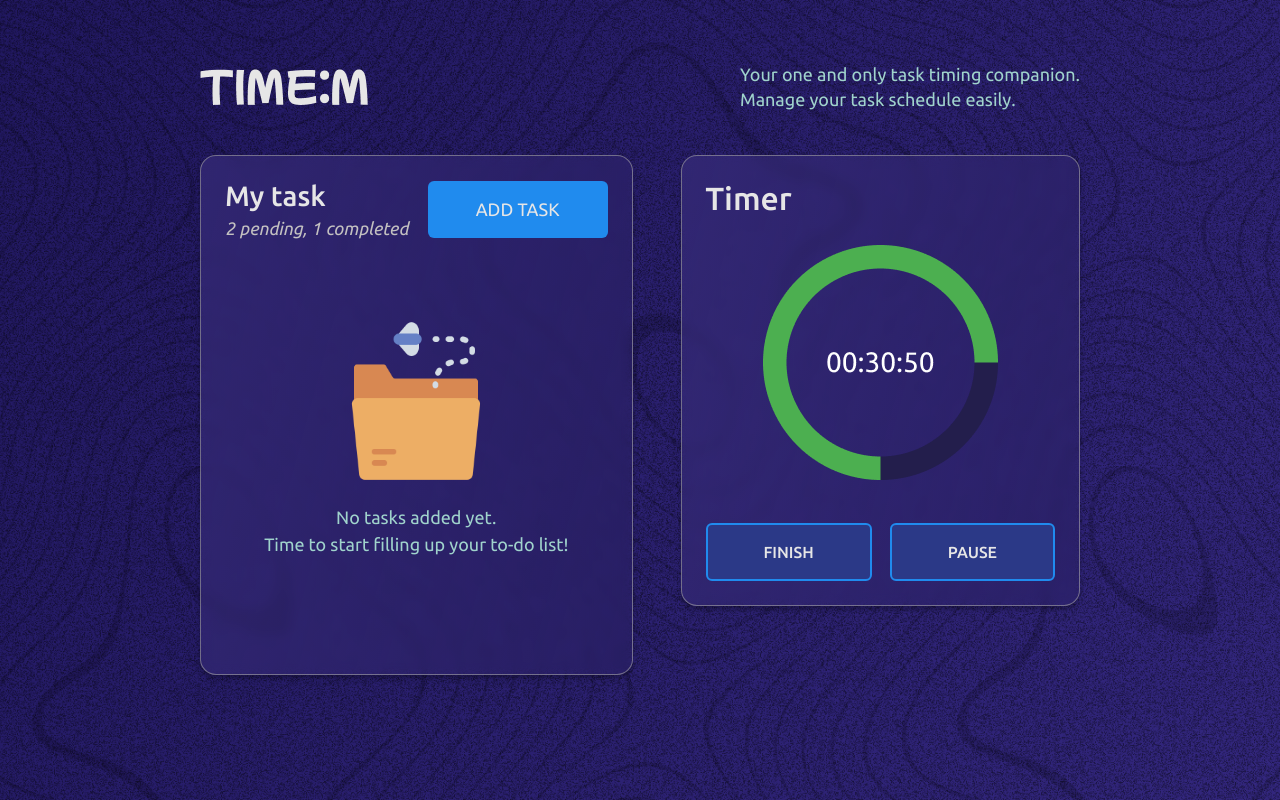
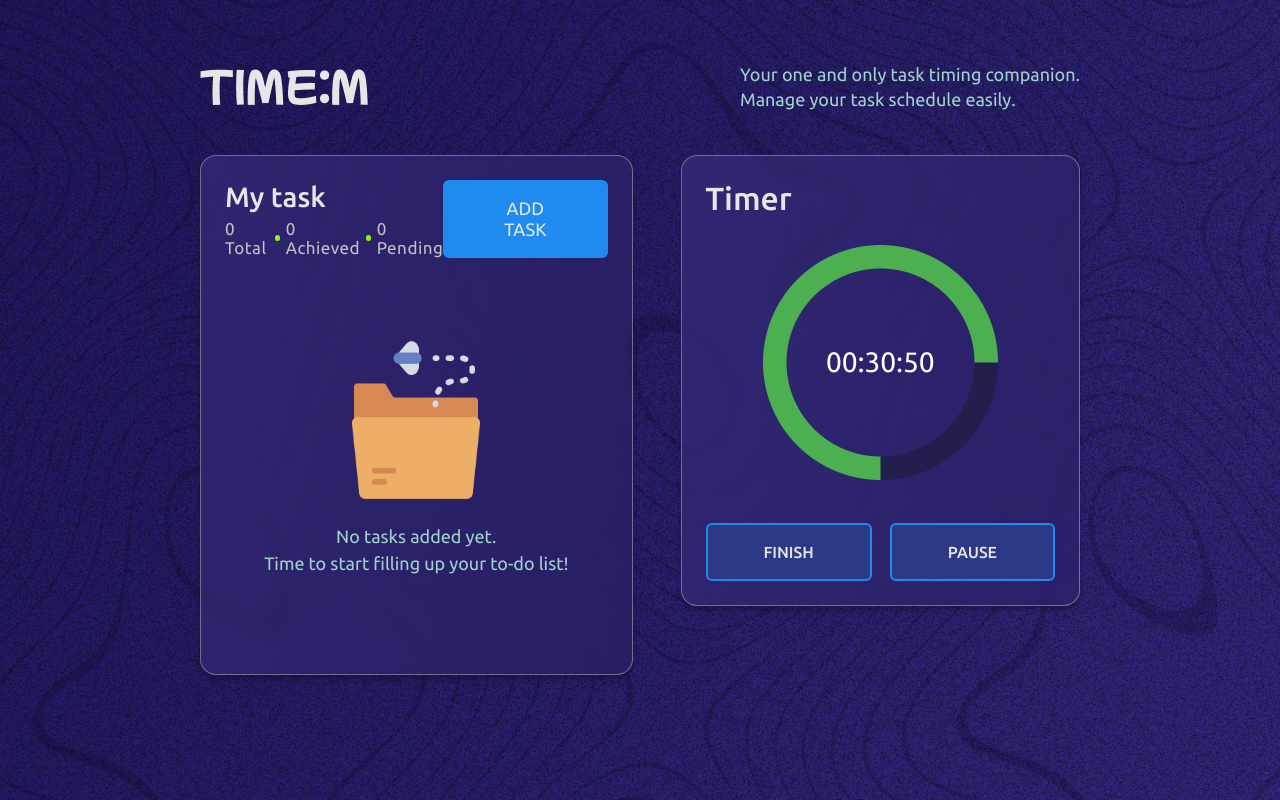
Before and after one commit to ranjit-shrestha1999/timem, a React (Vite) app: page / in a window 1280 px wide. Built offline with nearby package versions, Linux system fonts and the light colour scheme.

Commit message:
counter added

```diff
--- a/package.json
+++ b/package.json
@@ -13,6 +13,8 @@
     "@emotion/react": "^11.11.3",
     "@emotion/styled": "^11.11.0",
     "@mui/material": "^5.15.10",
+    "@mui/x-date-pickers": "^6.19.5",
+    "dayjs": "^1.11.10",
     "react": "^18.2.0",
     "react-dom": "^18.2.0",
     "react-icons": "^5.0.1"
--- a/src/App.css
+++ b/src/App.css
@@ -1,7 +1,6 @@
 .main {
   display: flex;
   flex-direction: column;
-
   padding: 64px 200px 64px 200px;
   gap: 2.8rem;
 }
--- a/src/App.tsx
+++ b/src/App.tsx
@@ -5,16 +5,17 @@ import Todo from "./assets/components/Todo";
 import Timer from "./assets/components/Timer";
 import Snackbar from "@mui/material/Snackbar";
 import Alert from "@mui/material/Alert";
+// import Stopwatch from "./assets/components/Stopwatch";
 
 const App = () => {
   const [taskName, setTaskName] = useState("");
   const [taskDescription, setTaskDescription] = useState("");
-  // 1 for pending, 2 for completed , 3 for skipped, 4 for running.
+  // 1 for running, 2 for pending , 3 for skipped, 4 for completed.
 
   const newTask = {
     name: taskName,
     description: taskDescription,
-    status: 1,
+    status: 2,
   };
   const [openSnackbar, setOpenSnackbar] = useState(false);
 
@@ -35,6 +36,8 @@ const App = () => {
           setOpenSnackbar={setOpenSnackbar}
         />
         <Timer />
+
+        {/* <Stopwatch /> */}
       </div>
       <Snackbar
         open={openSnackbar}
--- /dev/null
+++ b/src/assets/components/Counter.tsx
@@ -0,0 +1,26 @@
+import "../styles/Todo.css";
+interface SomeComponentProps2 {
+  name: string;
+  description: string;
+  status: number;
+}
+interface SomeProps {
+  tasks: SomeComponentProps2[];
+}
+const Counter: React.FC<SomeProps> = ({ tasks }) => {
+  return (
+    <div className="counter">
+      <li className="count">{tasks.length} Total</li>
+      <div className="smallcircle"></div>
+      <li className="count">
+        {tasks.filter((task) => task.status === 4).length} Achieved
+      </li>
+      <div className="smallcircle"></div>
+      <li className="count">
+        {tasks.filter((task) => task.status === 2).length} Pending
+      </li>
+    </div>
+  );
+};
+
+export default Counter;
--- /dev/null
+++ b/src/assets/components/Stopwatch.tsx
@@ -0,0 +1,59 @@
+import React, { useState, useEffect } from "react";
+
+function Stopwatch() {
+  const [time, setTime] = useState(0);
+  const [isActive, setIsActive] = useState(false);
+  const [isAlarmSet, setIsAlarmSet] = useState(false);
+  const [alarmTime, setAlarmTime] = useState(0);
+
+  useEffect(() => {
+    let interval = null;
+    if (isActive) {
+      interval = setInterval(() => {
+        setTime((prevTime) => prevTime + 1);
+      }, 1000);
+    } else {
+      clearInterval(interval);
+    }
+    return () => clearInterval(interval);
+  }, [isActive]);
+
+  useEffect(() => {
+    if (time === alarmTime && isAlarmSet) {
+      alert("Alarm!");
+      setIsAlarmSet(false);
+    }
+  }, [time, alarmTime, isAlarmSet]);
+
+  const handleStartStop = () => {
+    setIsActive((prev) => !prev);
+  };
+
+  const handleReset = () => {
+    setTime(0);
+    setIsActive(false);
+    setIsAlarmSet(false);
+  };
+
+  const handleSetAlarm = () => {
+    const alarmValue = parseInt(prompt("Set alarm at (in seconds):"), 10);
+    if (!isNaN(alarmValue)) {
+      setAlarmTime(alarmValue);
+      setIsAlarmSet(true);
+    } else {
+      alert("Invalid input! Please enter a number.");
+    }
+  };
+
+  return (
+    <div>
+      <h1>Stopwatch: {time}s</h1>
+      <button onClick={handleStartStop}>{isActive ? "Stop" : "Start"}</button>
+      <button onClick={handleReset}>Reset</button>
+      <button onClick={handleSetAlarm}>Set Alarm</button>
+      {isAlarmSet && <p>Alarm set at {alarmTime}s</p>}
+    </div>
+  );
+}
+
+export default Stopwatch;
--- a/src/assets/components/Todo.tsx
+++ b/src/assets/components/Todo.tsx
@@ -1,12 +1,13 @@
 import "../styles/Todo.css";
-import { useState } from "react";
+import { useEffect, useState } from "react";
 import Modal from "./Todomodal";
 import Empty from "./Empty";
 import { MdDelete } from "react-icons/md";
 import { FaCircleCheck } from "react-icons/fa6";
+import Counter from "./Counter";
 
 interface SomeComponentProps {
-  newTask: { name: string; description: string };
+  newTask: { name: string; description: string; status: number };
 
   taskName: string;
 
@@ -18,6 +19,7 @@ interface SomeComponentProps {
 interface SomeComponentProps2 {
   name: string;
   description: string;
+  status: number;
 }
 
 const Todo: React.FC<SomeComponentProps> = ({
@@ -29,17 +31,20 @@ const Todo: React.FC<SomeComponentProps> = ({
   setTaskDescription,
 }) => {
   const [tasks, setTasks] = useState<SomeComponentProps2[]>([]);
-
+  const sortedTodos = tasks.slice().sort((a, b) => a.status - b.status);
+  useEffect(() => {
+    console.log(sortedTodos);
+  }, [sortedTodos]);
   const completeList = (index: number) => {
-    const updatedTasks = tasks.map((task: any, i: number) =>
-      i === index ? { ...task, status: 2 } : task
+    const updatedTasks = sortedTodos.map((task: any, i: number) =>
+      i === index ? { ...task, status: 4 } : task
     );
 
     setTasks(updatedTasks);
   };
 
   const deleteList = (index: number) => {
-    const newTodo = tasks.filter((_, i: number) => i != index);
+    const newTodo = sortedTodos.filter((_, i: number) => i != index);
     setTasks(newTodo);
   };
 
@@ -47,8 +52,9 @@ const Todo: React.FC<SomeComponentProps> = ({
     <div className={tasks.length > 6 ? "containerautoheight" : "container"}>
       <div className="head-main">
         <div className="warper">
-          <h1>My task</h1>
-          <p>2 pending, 1 completed</p>
+          <h1>My task </h1>
+
+          <Counter tasks={tasks} />
         </div>
         <Modal
           newTask={newTask}
@@ -64,17 +70,17 @@ const Todo: React.FC<SomeComponentProps> = ({
       <div>
         <ul className="list">
           {tasks.length == 0 ? <Empty /> : ""}
-          {tasks.map((task: any, index: number) => (
+          {sortedTodos.map((task: any, index: number) => (
             <li
               key={index}
               className={
                 task.status === 1
                   ? "todolist"
                   : task.status === 2
-                  ? "todolistcompleted"
+                  ? "todolist"
                   : task.status === 3
                   ? "todolist"
-                  : "todolist"
+                  : "todolistcompleted"
               }
             >
               #{task.name.charAt(0).toUpperCase() + task.name.slice(1)} :{" "}
@@ -90,8 +96,6 @@ const Todo: React.FC<SomeComponentProps> = ({
                   </div>
                 </div>
               ) : task.status === 2 ? (
-                ""
-              ) : (
                 <div className="delete-complete">
                   <div className="delete" onClick={() => deleteList(index)}>
                     <MdDelete color="red" size={32} />
@@ -100,6 +104,17 @@ const Todo: React.FC<SomeComponentProps> = ({
                     <FaCircleCheck color="green" size={26} />
                   </div>
                 </div>
+              ) : task.status === 3 ? (
+                <div className="delete-complete">
+                  <div className="delete" onClick={() => deleteList(index)}>
+                    <MdDelete color="red" size={32} />
+                  </div>
+                  <div className="delete" onClick={() => completeList(index)}>
+                    <FaCircleCheck color="green" size={26} />
+                  </div>
+                </div>
+              ) : (
+                <div className="completedcontainer">Achieved 🥳 </div>
               )}
             </li>
           ))}
--- a/src/assets/components/Todomodal.tsx
+++ b/src/assets/components/Todomodal.tsx
@@ -2,20 +2,26 @@ import { useState } from "react";
 import TextField from "@mui/material/TextField";
 import Dialog from "@mui/material/Dialog";
 import "../styles/Modal.css";
+// import dayjs from "dayjs";
+// import { DemoContainer, DemoItem } from "@mui/x-date-pickers/internals/demo";
+// import { AdapterDayjs } from "@mui/x-date-pickers/AdapterDayjs";
+// import { LocalizationProvider } from "@mui/x-date-pickers/LocalizationProvider";
+// import { TimePicker } from "@mui/x-date-pickers/TimePicker";
 
 interface SomeComponentProps2 {
   name: string;
   description: string;
+  status: number;
 }
 
 interface SomeProps {
-  newTask: { name: string; description: string };
+  newTask: { name: string; description: string; status: number };
   taskName: string;
   setTaskName: (value: string) => void;
   taskDescription: string;
   setTaskDescription: (value: string) => void;
   tasks: SomeComponentProps2[];
-  // setTasks: (value: string) => void;
+
   setTasks: React.Dispatch<React.SetStateAction<SomeComponentProps2[]>>;
   setOpenSnackbar: (value: boolean) => void;
 }
@@ -88,6 +94,13 @@ const Todomodal: React.FC<SomeProps> = ({
               onChange={(e) => setTaskDescription(e.target.value)}
               className="inputcontainer"
             />
+            {/* <LocalizationProvider dateAdapter={AdapterDayjs}>
+              <DemoContainer components={["TimePicker"]}>
+                <DemoItem label="Task Start From">
+                  <TimePicker defaultValue={dayjs("2022-04-17T15:30")} />
+                </DemoItem>
+              </DemoContainer>
+            </LocalizationProvider> */}
           </div>
           <div className="modalbuttoncontainer">
             <button className="dialogbutton1" onClick={handleClose}>
--- a/src/assets/styles/Modal.css
+++ b/src/assets/styles/Modal.css
@@ -30,10 +30,16 @@
   padding: 12px 14px;
 }
 .inputcontainer .css-9ddj71-MuiInputBase-root-MuiOutlinedInput-root {
-  font-size: 18px;
-  border-radius: 8px;
+  font-size: 18px !important;
+  border-radius: 8px !important;
   width: 500px;
 }
+.inputcontainer .css-dpjnhs-MuiInputBase-root-MuiOutlinedInput-root {
+  font-size: 18px !important;
+  border-radius: 8px !important;
+  width: 500px;
+}
+
 .modalbuttoncontainer {
   display: flex;
   gap: 16px;
--- a/src/assets/styles/Todo.css
+++ b/src/assets/styles/Todo.css
@@ -37,16 +37,30 @@
   gap: 6px;
   flex-direction: column;
 }
+
 .warper h1 {
   font-size: 28px;
   font-weight: 500;
   color: #e6e6e6;
 }
-.warper p {
-  font-size: 18px;
-  font-style: italic;
+.count {
+  font-size: 17px;
+  /* font-style: italic; */
   font-weight: 400;
   color: #c3c1c1;
+  letter-spacing: 0.5px;
+}
+.counter {
+  display: flex;
+  list-style: none;
+  gap: 6px;
+  align-items: center;
+}
+.smallcircle {
+  width: 6px;
+  height: 6px;
+  background-color: chartreuse;
+  border-radius: 360px;
 }
 .todolist {
   padding: 4px 4px 4px 12px;
@@ -65,7 +79,7 @@
   list-style: none;
 }
 .todolistcompleted {
-  padding: 14px 4px 14px 12px;
+  padding: 4px 4px 4px 12px;
   color: #ffffff;
   display: flex;
   align-items: center;
@@ -79,8 +93,9 @@
   border-radius: 8px;
   border: 1px rgba(181.46, 160.14, 160.14, 0.5) solid;
   list-style: none;
-  text-decoration: line-through;
+  /* text-decoration: line-through; */
 }
+
 .list {
   padding-top: 24px;
   display: flex;
@@ -98,6 +113,18 @@
   align-items: center;
   cursor: pointer;
 }
+.completedcontainer {
+  background-color: white;
+  border: none;
+  border-radius: 4px;
+  padding: 9px 8px 9px 8px;
+  display: flex;
+  justify-content: center;
+  align-items: center;
+  color: green;
+  text-decoration: none;
+  font-weight: 500;
+}
 .delete-complete {
   display: flex;
   gap: 8px;
```
Also changed, not shown: src/assets/utils/Type.ts (added, +8 -0 lines), 1 other file (tests, documents, lock files or other folders).
